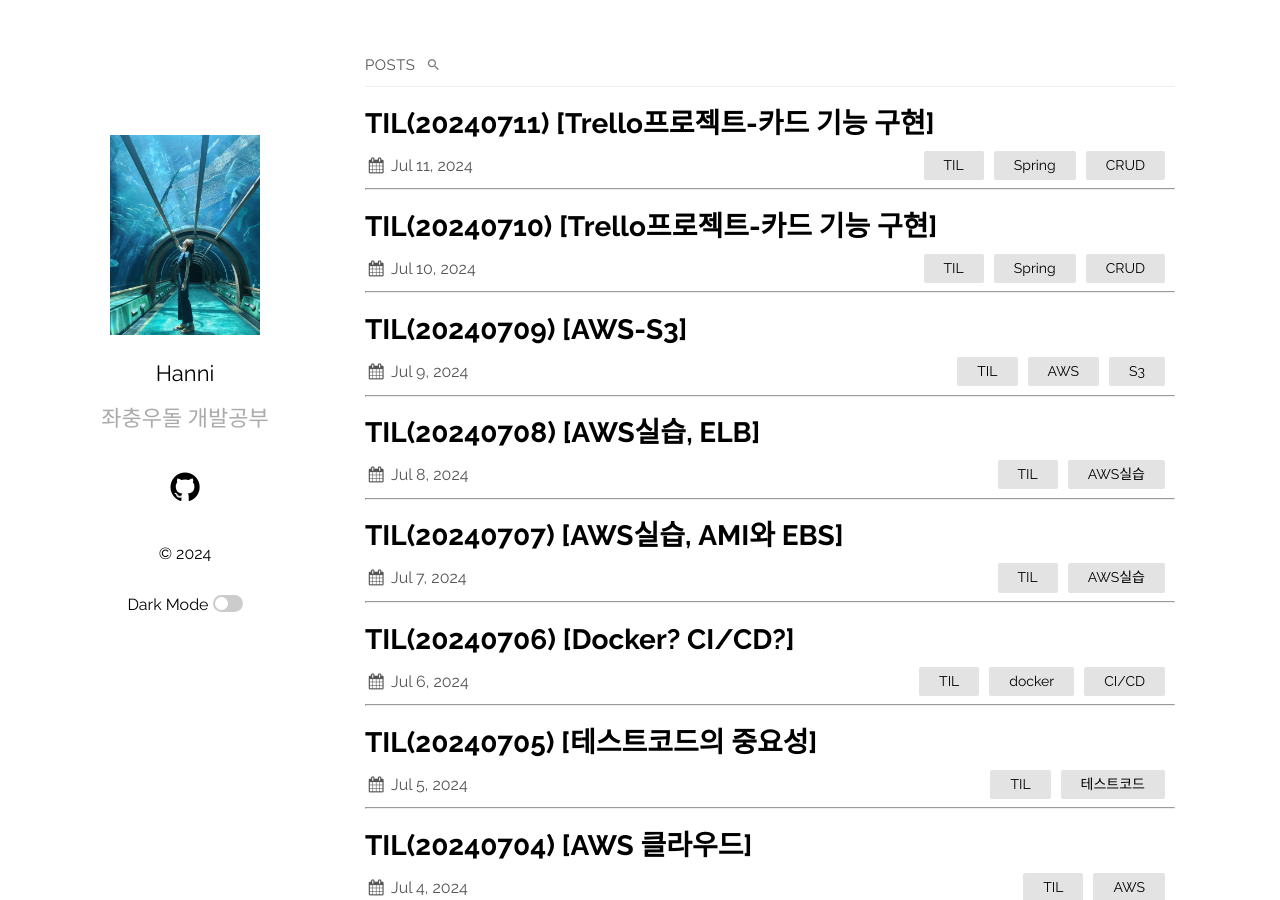
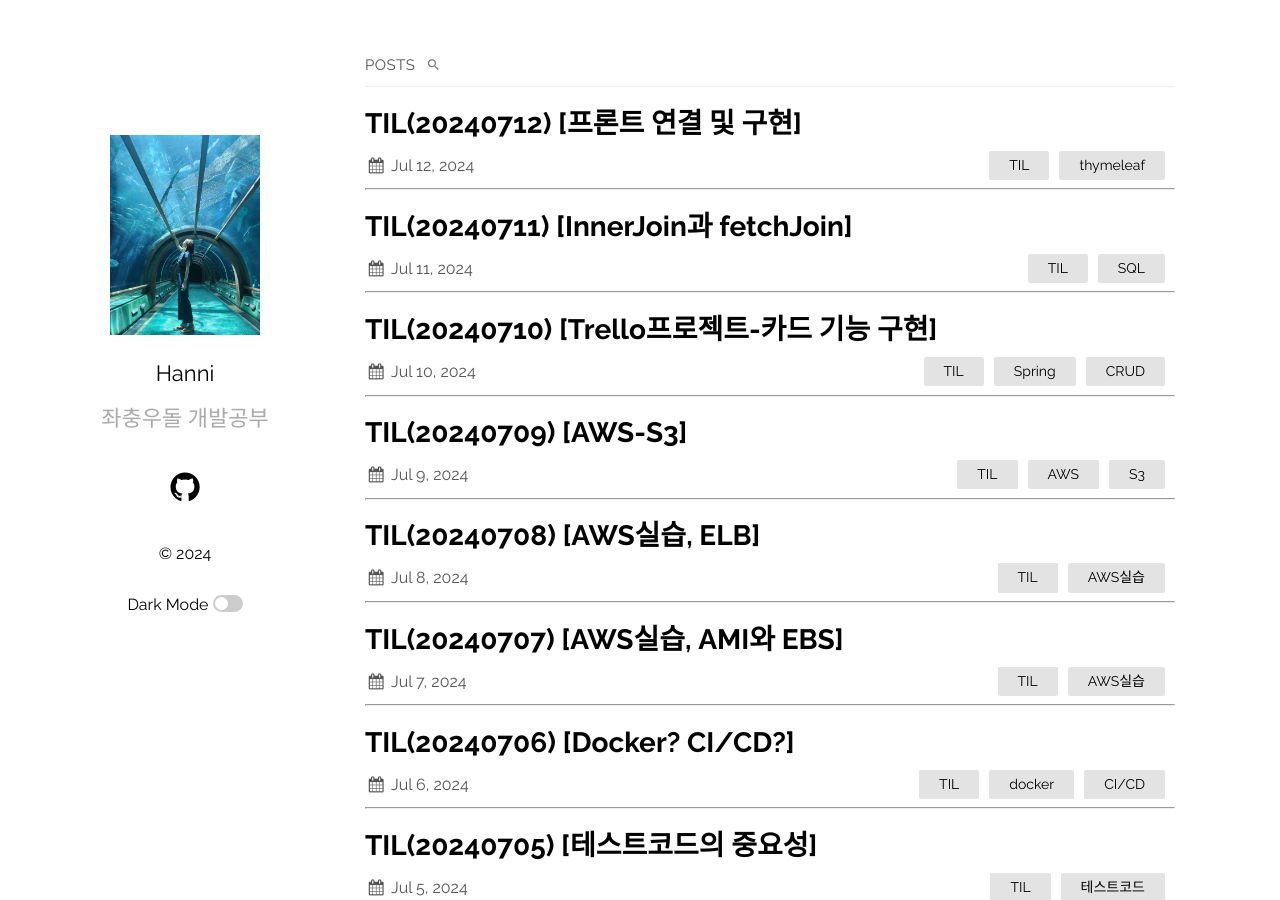
Before and after one commit to HaejungHan/HaejungHan.previous.blog, a Jekyll site: the page built from index.md, in a window 1280 px wide and 900 px high. Built offline with Jekyll 4.4.1, drawn with Linux system fonts in a browser that asks for light colours.

Commit message:
20240712 TIL init

```diff
--- a/_posts/2024-07/2024-07-11-copy.markdown
+++ b/_posts/2024-07/2024-07-11-InnerJoin과 fetchJoin.markdown
@@ -1,8 +1,8 @@
 ---
 layout: post
-title:  "TIL(20240711) [Trello프로젝트-카드 기능 구현]"
+title:  "TIL(20240711) [InnerJoin과 fetchJoin]"
 date:  2024-07-11
-categories: TIL Spring CRUD
+categories: TIL SQL
 ---
 
 ----------------------------------------------------------------------------
```
Also changed, not shown: _posts/2024-07/2024-07-12-프론트 연결 및 구현.markdown (added, +23 -0 lines).
